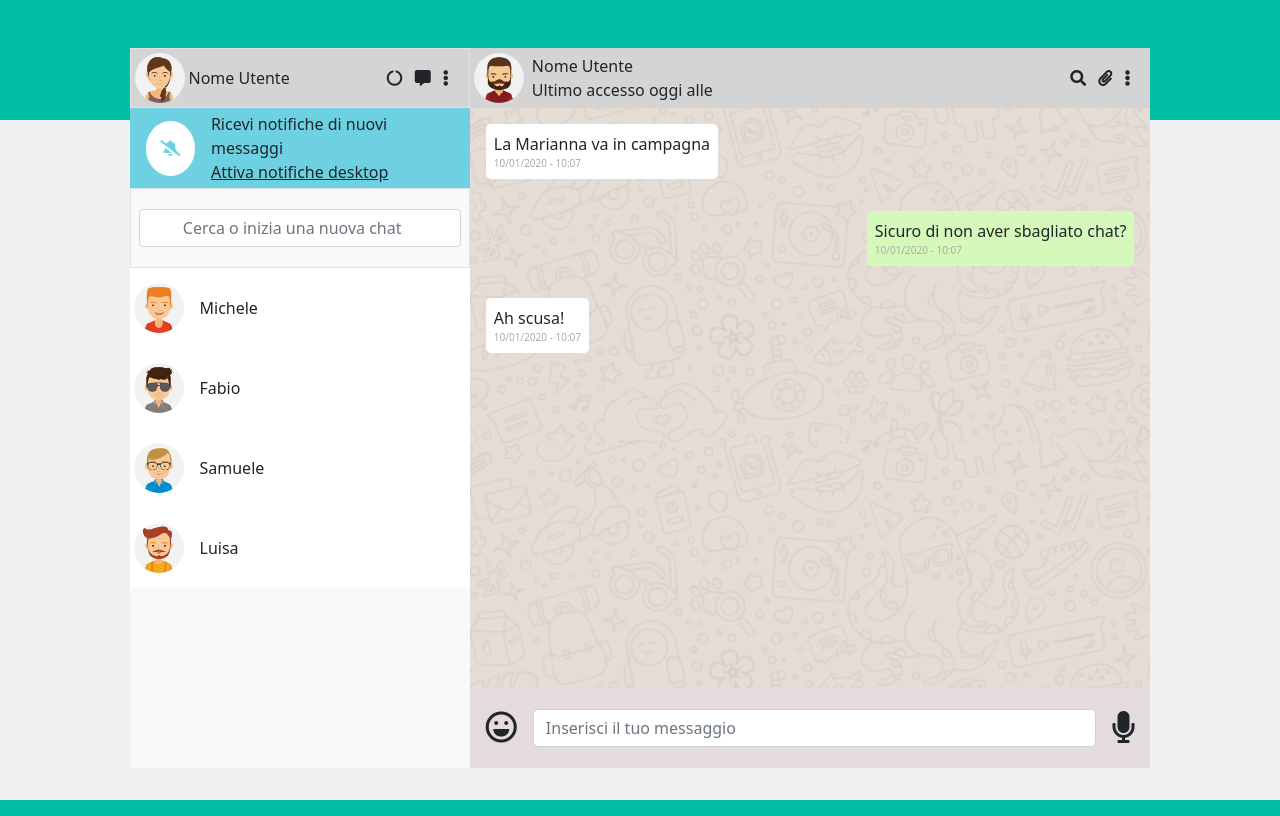
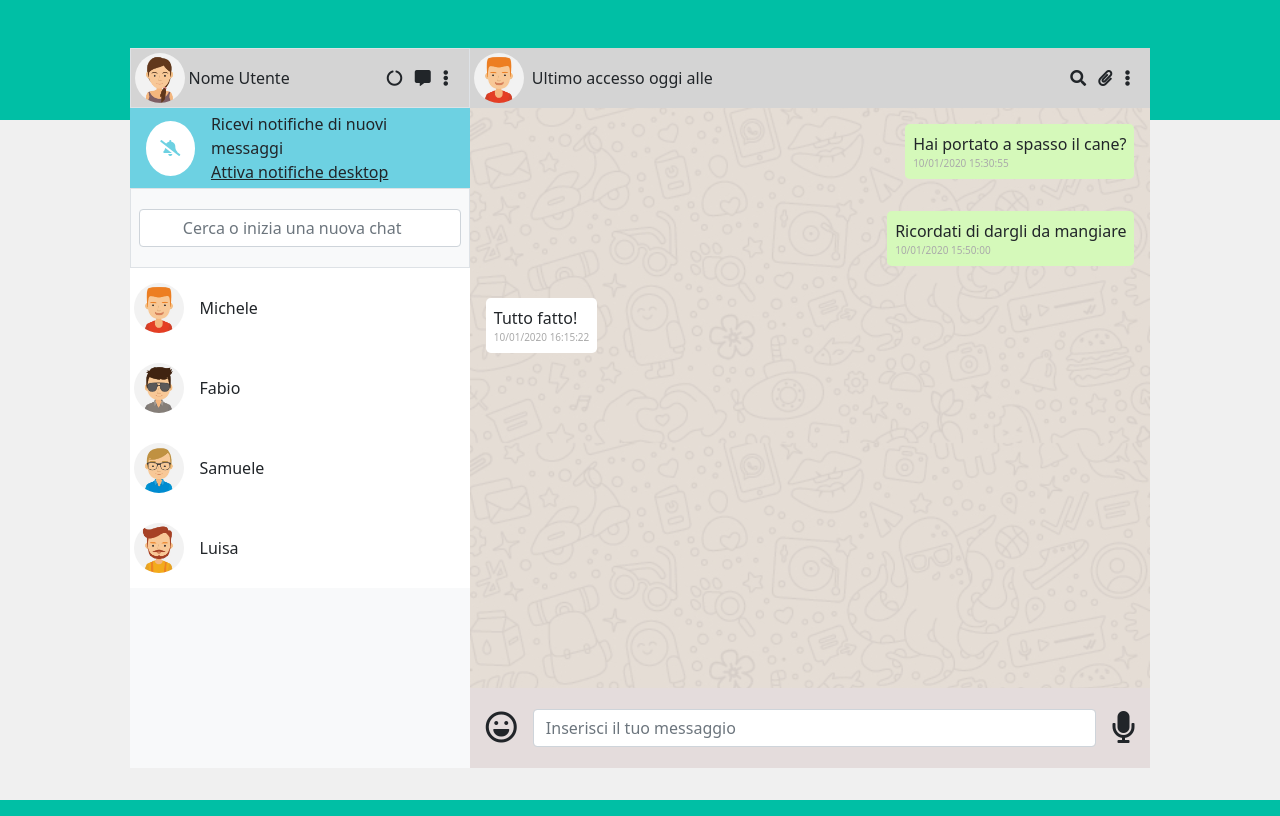
Before and after one commit to daniele-pipino/vue-boolzapp, a plain HTML site: page index.html in a window 1280 px wide. Drawn offline with nearby package versions, Linux system fonts and the light colour scheme.

Commit message:
Add chat selection

```diff
--- a/index.html
+++ b/index.html
@@ -66,7 +66,8 @@
                     <!-- bottom section -->
                     <section class="bottom-section bg-light">
                         <!-- utent square -->
-                        <div v-for="contact in contacts" class="square d-flex align-items-center">
+                        <div v-for="(contact,index) in contacts" class="square d-flex align-items-center"
+                            @click="changeChat(index)">
                             <div class="left-part d-flex align-items-center px-1">
                                 <img :src=" 'img/avatar' + contact.avatar + '.jpg' " alt="avatar" class="user-img">
                                 <p class="pt-3 px-3">{{contact.name}}</p>
@@ -80,10 +81,10 @@
                     <section class="contact-info">
                         <div class="user-square d-flex justify-content-between align-items-center">
                             <div class="left-part d-flex align-items-center px-1">
-                                <img src="./img/avatar_8.jpg" alt="" class="user-img">
+                                <img :src=" `img/avatar${currentImg}.jpg` " alt="" class="user-img">
                                 <div class="icon px-2">
-                                    <p class="mb-0 pt-3 fw-normal">Nome Utente</p>
-                                    <p class="fs-6 fw-lighter">Ultimo accesso oggi alle </p>
+                                    <p class="mb-0 pt-3 fw-normal">{{currentContact}}</p>
+                                    <p class="fs-6 fw-lighter">Ultimo accesso oggi alle</p>
                                 </div>
                             </div>
                             <div class="right-part px-3">
@@ -95,11 +96,11 @@
                     </section>
                     <!-- chat  -->
                     <section class="chat flex-grow-1 overflow-auto">
-                        <div v-for="message in contacts[2].messages"
-                            :class="'message-container p-3 d-flex' + ' ' + message.status ">
+                        <div v-for="message in contacts[currentChat].messages"
+                            class="message-container p-3 d-flex message.status" :class="message.status">
                             <div class="message p-2 rounded-3">
                                 <p class="mb-0">{{message.message}}</p>
-                                <time class="fw-light text-right" datetime="2021-08-03T10:07">10/01/2020 - 10:07</time>
+                                <time class="fw-light text-right" datetime="message.date">{{message.date}}</time>
                             </div>
                         </div>
                     </section>
--- a/js/main.js
+++ b/js/main.js
@@ -5,6 +5,9 @@ Vue.config.devtools = true;
 const app = new Vue({
     el: '#app',
     data: {
+        currentChat: 0,
+        currentContact: '',
+        currentImg: '_1',
         user: {
             name: 'Nome Utente',
             avatar: '_io',
@@ -94,7 +97,12 @@ const app = new Vue({
                 ],
             },
         ],
-
     },
-    methods: {},
+    methods: {
+        changeChat(index) {
+            this.currentContact = this.contacts[index].name;
+            this.currentImg = this.contacts[index].avatar;
+            this.currentChat = index;
+        }
+    },
 });
```
